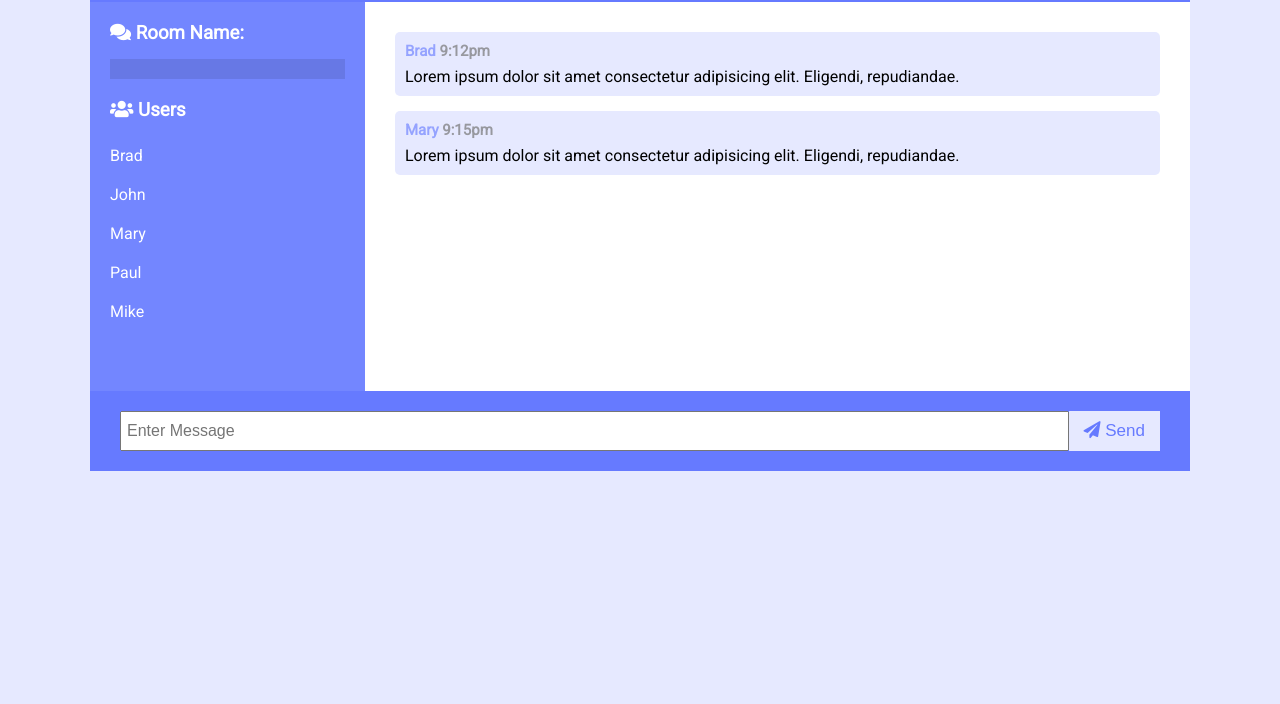
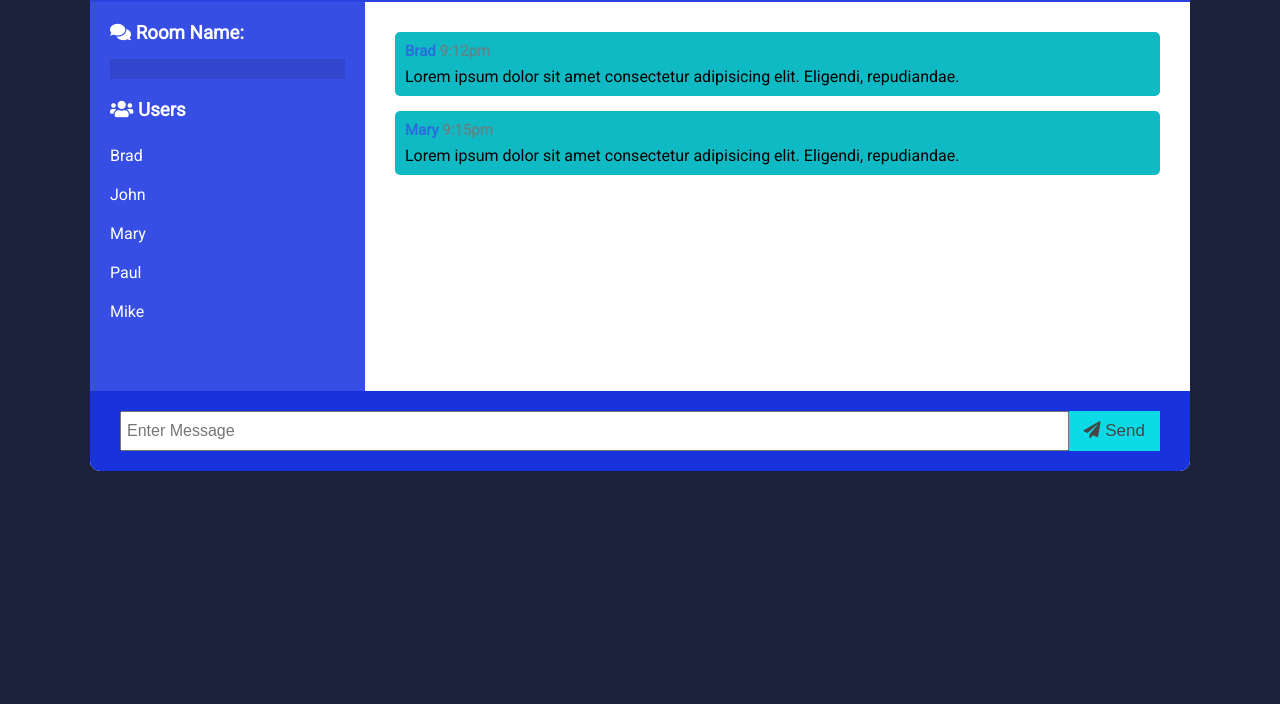
Before and after one commit to mikeg1440/chat-app, a website: page public/chat.html in a window 1280 px wide. Shown: the part 96-800 px from the top of the page. Drawn offline with nearby package versions, Linux system fonts and the light colour scheme; no server answers.

Commit message:
Refactor colors in the styles.css using new variables

```diff
--- a/public/css/style.css
+++ b/public/css/style.css
@@ -1,12 +1,18 @@
 @import url('https://fonts.googleapis.com/css?family=Roboto&display=swap');
 
 :root {
-	--dark-color-a: #667aff;
-	--dark-color-b: #7386ff;
-	--light-color: #e6e9ff;
+	--light-color-a: #1833db;
+	--light-color-b: #364ee3;
 	--success-color: #5cb85c;
 	--error-color: #d9534f;
+	--background-color: #1c223b;
+	--message-color: #10bac4;
+	--btn-color: #0cdbe7;
+	--font-color-a: #2941df;
+	--font-color-b: #464646;
 }
+
+
 
 * {
 	box-sizing: border-box;
@@ -14,10 +20,14 @@
 	padding: 0;
 }
 
+html {
+	background-color: var(--background-color);
+}
+
 body {
 	font-family: 'Roboto', sans-serif;
 	font-size: 16px;
-	background: var(--light-color);
+	background: var(--background-color);
 	margin: 20px;
 }
 
@@ -32,8 +42,8 @@ a {
 .btn {
 	cursor: pointer;
 	padding: 5px 15px;
-	background: var(--light-color);
-	color: var(--dark-color-a);
+	background: var(--btn-color);
+	color: var(--font-color-b);
 	border: 0;
 	font-size: 17px;
 }
@@ -45,10 +55,11 @@ a {
 	background: #fff;
 	margin: 30px auto;
 	overflow: hidden;
+	border-radius: 10px;
 }
 
 .chat-header {
-	background: var(--dark-color-a);
+	background: var(--font-color-a);
 	color: #fff;
 	border-top-left-radius: 5px;
 	border-top-right-radius: 5px;
@@ -64,7 +75,7 @@ a {
 }
 
 .chat-sidebar {
-	background: var(--dark-color-b);
+	background: var(--light-color-b);
 	color: #fff;
 	padding: 20px 20px 60px;
 	overflow-y: scroll;
@@ -94,14 +105,14 @@ a {
 .chat-messages .message {
 	padding: 10px;
 	margin-bottom: 15px;
-	background-color: var(--light-color);
+	background-color: var(--message-color);
 	border-radius: 5px;
 }
 
 .chat-messages .message .meta {
 	font-size: 15px;
 	font-weight: bold;
-	color: var(--dark-color-b);
+	color: var(--light-color-b);
 	opacity: 0.7;
 	margin-bottom: 7px;
 }
@@ -112,7 +123,7 @@ a {
 
 .chat-form-container {
 	padding: 20px 30px;
-	background-color: var(--dark-color-a);
+	background-color: var(--light-color-a);
 }
 
 .chat-form-container form {
@@ -136,14 +147,14 @@ a {
 .join-header {
 	text-align: center;
 	padding: 20px;
-	background: var(--dark-color-a);
+	background: var(--light-color-a);
 	border-top-left-radius: 5px;
 	border-top-right-radius: 5px;
 }
 
 .join-main {
 	padding: 30px 40px;
-	background: var(--dark-color-b);
+	background: var(--light-color-b);
 }
 
 .join-main p {
```
